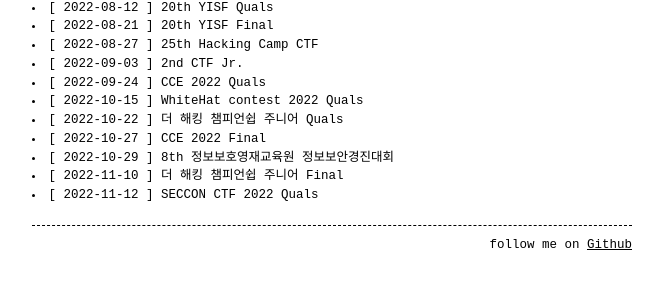
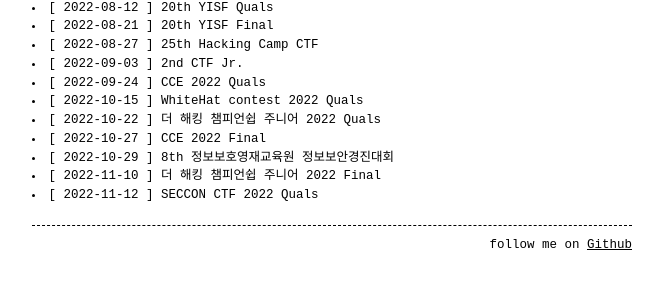
Before and after one commit to hackintoanetwork/hackintoanetwork.github.io, a Jekyll site: the page built from about.md, in a window 1280 px wide. Shown: the part 556-845 px from the top of the page, without its empty margins (308-971 px from the left). Built offline with Jekyll 4.4.1, drawn with Linux system fonts in a browser that asks for light colours.

Commit message:
Update about.md

```diff
--- a/about.md
+++ b/about.md
@@ -37,8 +37,8 @@ CTF Player : Participate in CTF at Zer0hour
 <li>[ 2022-09-03 ] 2nd CTF Jr.</li>
 <li>[ 2022-09-24 ] CCE 2022 Quals</li>
 <li>[ 2022-10-15 ] WhiteHat contest 2022 Quals</li>
-<li>[ 2022-10-22 ] 더 해킹 챔피언쉽 주니어 Quals</li>
+<li>[ 2022-10-22 ] 더 해킹 챔피언쉽 주니어 2022 Quals</li>
 <li>[ 2022-10-27 ] CCE 2022 Final</li>
 <li>[ 2022-10-29 ] 8th 정보보호영재교육원 정보보안경진대회</li>
-<li>[ 2022-11-10 ] 더 해킹 챔피언쉽 주니어 Final</li>
+<li>[ 2022-11-10 ] 더 해킹 챔피언쉽 주니어 2022 Final</li>
 <li>[ 2022-11-12 ] SECCON CTF 2022 Quals</li>
```
